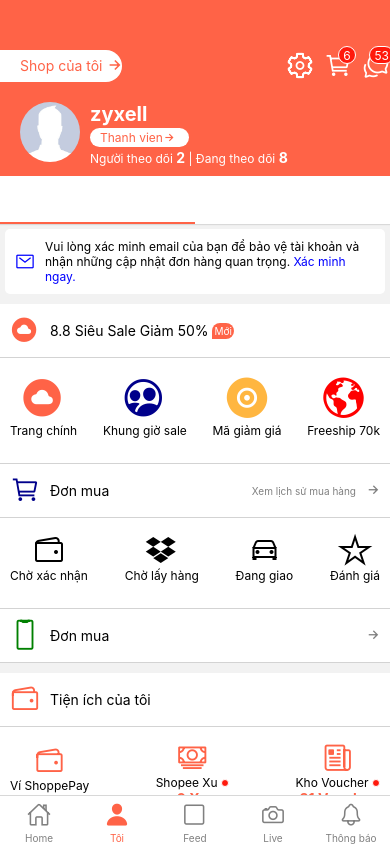
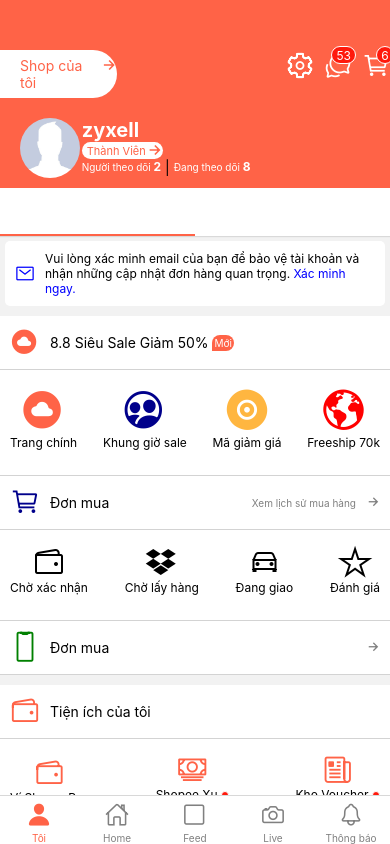
Before and after one commit to 0703086663/Shopee---ReactNative, a React Native app: screen /User in a window 390 px wide. Built offline with nearby package versions, Linux system fonts and the light colour scheme.

Commit message:
Fix header + Add header Icon

```diff
--- a/App.tsx
+++ b/App.tsx
@@ -7,7 +7,7 @@
 import { HomeScreen } from "./screens/HomeScreen";
 import { CategoryScreen } from "./screens/CategoryScreen";
 import { DetailScreen } from "./screens/DetailScreen";
-import { PersonScreen } from "./screens/PersonScreen";
+import { UserScreen } from "./screens/UserScreen";
 
 import Ionicons from "@expo/vector-icons/Ionicons";
 
@@ -93,14 +93,14 @@
         })}
       >
         <Tab.Screen
+          name="User"
+          component={UserScreen}
+          options={{ title: "Tôi", headerShown: false }}
+        />
+        <Tab.Screen
           name="Home"
           component={HomeScreen}
           options={{ title: "Home", headerShown: false }}
-        />
-        <Tab.Screen
-          name="User"
-          component={PersonScreen}
-          options={{ title: "Tôi", headerShown: false }}
         />
         <Tab.Screen name="Feed" component={CategoryScreen} />
         <Tab.Screen name="Live" component={CategoryScreen} />
--- /dev/null
+++ b/components/HeaderIcons.tsx
@@ -0,0 +1,40 @@
+import React from "react";
+import { View, StyleSheet } from "react-native";
+import { Badge } from "react-native-elements";
+import Ionicons from "@expo/vector-icons/Ionicons";
+
+export const HeaderIcons = () => {
+  return (
+    <View style={styles.row}>
+      <View>
+        <Badge value="53" status="error" containerStyle={styles.badgeIcon} />
+        <Ionicons
+          style={styles.iconTopRight}
+          name={"md-chatbubbles-outline"}
+          size={28}
+          color={"white"}
+        />
+      </View>
+      <View>
+        <Badge value="6" status="error" containerStyle={styles.badgeIcon} />
+        <Ionicons
+          style={styles.iconTopRight}
+          name={"cart-outline"}
+          size={28}
+          color={"white"}
+        />
+      </View>
+    </View>
+  );
+};
+
+const styles = StyleSheet.create({
+  iconTopRight: { paddingLeft: 10 },
+  badgeIcon: {
+    position: "absolute",
+    top: -4,
+    right: -4,
+    zIndex: 1,
+  },
+  row: { flexDirection: "row" },
+});
--- a/components/HomeScreen/Header/Header.tsx
+++ b/components/HomeScreen/Header/Header.tsx
@@ -34,6 +34,7 @@
         </View>
         <View style={styles.topLeftActionContainer}>
           <TouchableOpacity activeOpacity={0.2} style={styles.topLeftAction}>
+            <View>
               <Badge
                 value="21"
                 status="error"
@@ -44,8 +45,10 @@
                 color={"white"}
                 size={28}
               ></Ionicons>
+            </View>
           </TouchableOpacity>
           <TouchableOpacity activeOpacity={0.2} style={styles.topLeftAction}>
+            <View>
               <Badge
                 value="17"
                 status="error"
@@ -56,6 +59,7 @@
                 color={"white"}
                 size={28}
               ></Ionicons>
+            </View>
           </TouchableOpacity>
         </View>
       </View>
--- a/components/UserScreen/Header/Header.tsx
+++ b/components/UserScreen/Header/Header.tsx
@@ -1,6 +1,7 @@
 import React from "react";
 import { View, Text, Image } from "react-native";
 import { Badge } from "react-native-elements";
+import { HeaderIcons } from "../../HeaderIcons";
 
 import Ionicons from "@expo/vector-icons/Ionicons";
 
@@ -12,33 +13,14 @@
     <View style={styles.topHeader}>
       <View style={[, { flexDirection: "row" }]}>
         <View style={styles.topLeftHeader}>
-          <Text style={styles.tomatoText}>
-            Shop của tôi <Ionicons name={"arrow-forward"} size={16} />
-          </Text>
+          <View style={styles.topLeftHeaderItems}>
+            <Text style={styles.tomatoText}>Shop của tôi</Text>
+            <Ionicons name={"arrow-forward"} size={16} color={"tomato"} />
+          </View>
         </View>
+        <View style={styles.topCenterHeader}></View>
         <View style={styles.topRightHeader}>
-          <View>
-            <Badge
-              value="53"
-              status="error"
-              containerStyle={styles.badgeIcon}
-            />
-            <Ionicons
-              style={styles.iconTopRight}
-              name={"md-chatbubbles-outline"}
-              size={28}
-              color={"white"}
-            />
-          </View>
-          <View>
-            <Badge value="6" status="error" containerStyle={styles.badgeIcon} />
-            <Ionicons
-              style={styles.iconTopRight}
-              name={"cart-outline"}
-              size={28}
-              color={"white"}
-            />
-          </View>
+          <HeaderIcons />
           <Ionicons
             style={styles.iconTopRight}
             name={"settings-outline"}
@@ -54,17 +36,26 @@
         </View>
         <View style={styles.bottomRightHeader}>
           <Text style={styles.bottomRightName}>zyxell</Text>
-          <View style={styles.bottomRightRoleBadge}>
-            <Text style={styles.bottomRightRole}>
-              Thanh vien
+          {/* <View style={{ flexDirection: "row" }}>
+            <View style={styles.bottomRightRoleBadge}>
+              <Text style={styles.bottomRightRole}>Thanh vien</Text>
               <Ionicons name={"arrow-forward"} size={12} />
-            </Text>
+            </View>
+          </View> */}
+          <View style={{ flexDirection: "row" }}>
+            <View style={styles.bottomRightRoleBadge}>
+              <Text style={[styles.tomatoText, { fontSize: 11 }]}>
+                Thành Viên
+              </Text>
+              <Ionicons name={"arrow-forward"} size={16} color={"tomato"} />
+            </View>
           </View>
           <View style={[, { flexDirection: "row" }]}>
             <Text style={styles.bottomRightFollow}>
               Người theo dõi{" "}
-              <Text style={styles.bottomRightFollowNumber}>2</Text> |{" "}
+              <Text style={styles.bottomRightFollowNumber}>2</Text>
             </Text>
+            <Text> | </Text>
             <Text style={styles.bottomRightFollow}>
               Đang theo dõi{" "}
               <Text style={styles.bottomRightFollowNumber}>8</Text>
--- a/components/UserScreen/Header/styles.tsx
+++ b/components/UserScreen/Header/styles.tsx
@@ -12,17 +12,26 @@
     paddingTop: 50,
   },
   topLeftHeader: {
+    flex: 1 / 3,
+  },
+  topLeftHeaderItems: {
     backgroundColor: "white",
-    paddingTop: 7,
-    paddingBottom: 7,
+    flexDirection: "row",
+    justifyContent: "space-between",
+    paddingVertical: 7,
     paddingLeft: 20,
+    marginRight: 10,
+    // paddingRight: -10,
     borderTopRightRadius: 50,
     borderBottomRightRadius: 50,
+  },
+  topCenterHeader: {
+    flex: 1 / 3,
   },
   tomatoText: { color: "tomato" },
   topRightHeader: {
     flexDirection: "row-reverse",
-    flex: 1,
+    flex: 1 / 3,
     paddingLeft: 10,
   },
   iconTopRight: { paddingLeft: 10 },
@@ -39,9 +48,10 @@
   },
   bottomLeftHeader: {
     paddingLeft: 20,
-    paddingRight: 10,
+    flex: 1 / 6,
   },
   bottomRightHeader: {
+    flex: 5 / 6,
     flexDirection: "column",
   },
   bottomRightName: {
@@ -50,16 +60,20 @@
     fontWeight: "bold",
   },
   bottomRightRoleBadge: {
+    // justifyContent: "space-between",
+    // flexDirection: "row",
+    // flex: 1 / 4,
+    // backgroundColor: "white",
+    // paddingVertical: 1,
+    // paddingHorizontal: 10,
+    // borderRadius: 50,
+    paddingLeft: 5,
     backgroundColor: "white",
-    paddingLeft: 10,
-    paddingRight: 10,
-    paddingTop: 2,
-    paddingBottom: 2,
+    flexDirection: "row",
+    alignItems: "center",
+    justifyContent: "space-between",
+    flex: 1 / 4,
     borderRadius: 50,
-    flexDirection: "row",
-    maxWidth: "50%",
-    marginTop: 2,
-    marginBottom: 2,
   },
   bottomRightRole: {
     color: "tomato",
@@ -67,10 +81,10 @@
   },
   bottomRightFollow: {
     color: "white",
-    fontSize: 12,
+    fontSize: 10,
   },
   bottomRightFollowNumber: {
-    fontSize: 14,
+    fontSize: 12,
     fontWeight: "bold",
   },
 });
--- a/screens/PersonScreen.tsx
+++ b/screens/UserScreen.tsx
@@ -4,7 +4,7 @@
 import { Header } from "../components/UserScreen/Header/Header";
 import { Body } from "../components/UserScreen/Body/Body";
 
-export const PersonScreen = () => {
+export const UserScreen = () => {
   return (
     <View>
       <Header />
```
Lines whose indentation alone changed are shown as unchanged.
